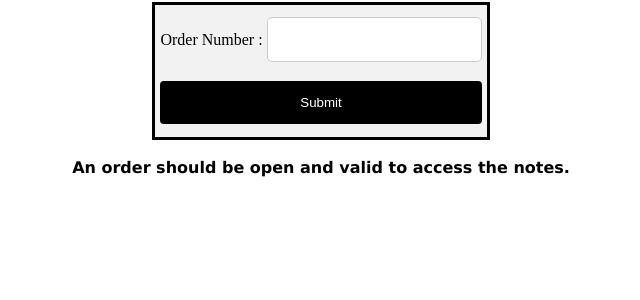
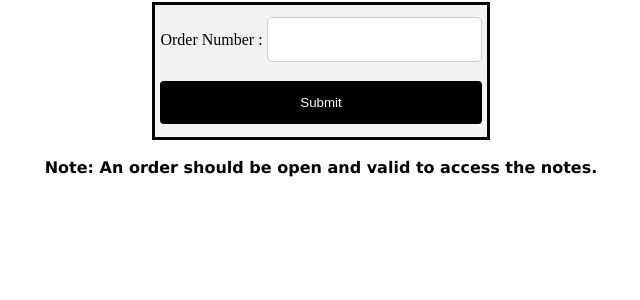
Before and after one commit to scottgriv/php-order_notes_editor, a PHP site: page /php-order_notes_editor/access.php in a window 1280 px wide. Shown: the part 383-683 px from the top of the page, without its empty margins (319-959 px from the left). Run offline with PHP 8.4, Linux system fonts and the light colour scheme; some libraries are stand-ins or nearby versions.

Commit message:
Update demo image

```diff
--- a/access.php
+++ b/access.php
@@ -111,7 +111,7 @@
 		$order = $_POST["order"] ?? '';
 
 		if ($order == '') {
-			echo "<br><b><center><td align=\"center\"><font face='Verdana, Arial, Helvetica' size='3' color='black'>An order should be open and valid to access the notes.</font></span></td></center></b>";
+			echo "<br><b><center><td align=\"center\"><font face='Verdana, Arial, Helvetica' size='3' color='black'>Note: An order should be open and valid to access the notes.</font></span></td></center></b>";
 		} else {
 			if (!is_numeric($order)) {
 				echo "<br><b><center><td align=\"center\"><font face='Verdana, Arial, Helvetica' size='3' color='red'>Invalid characters entered, please enter numeric values only.</font></span></td></center></b>";
```
Also changed, not shown: 1 other file.
